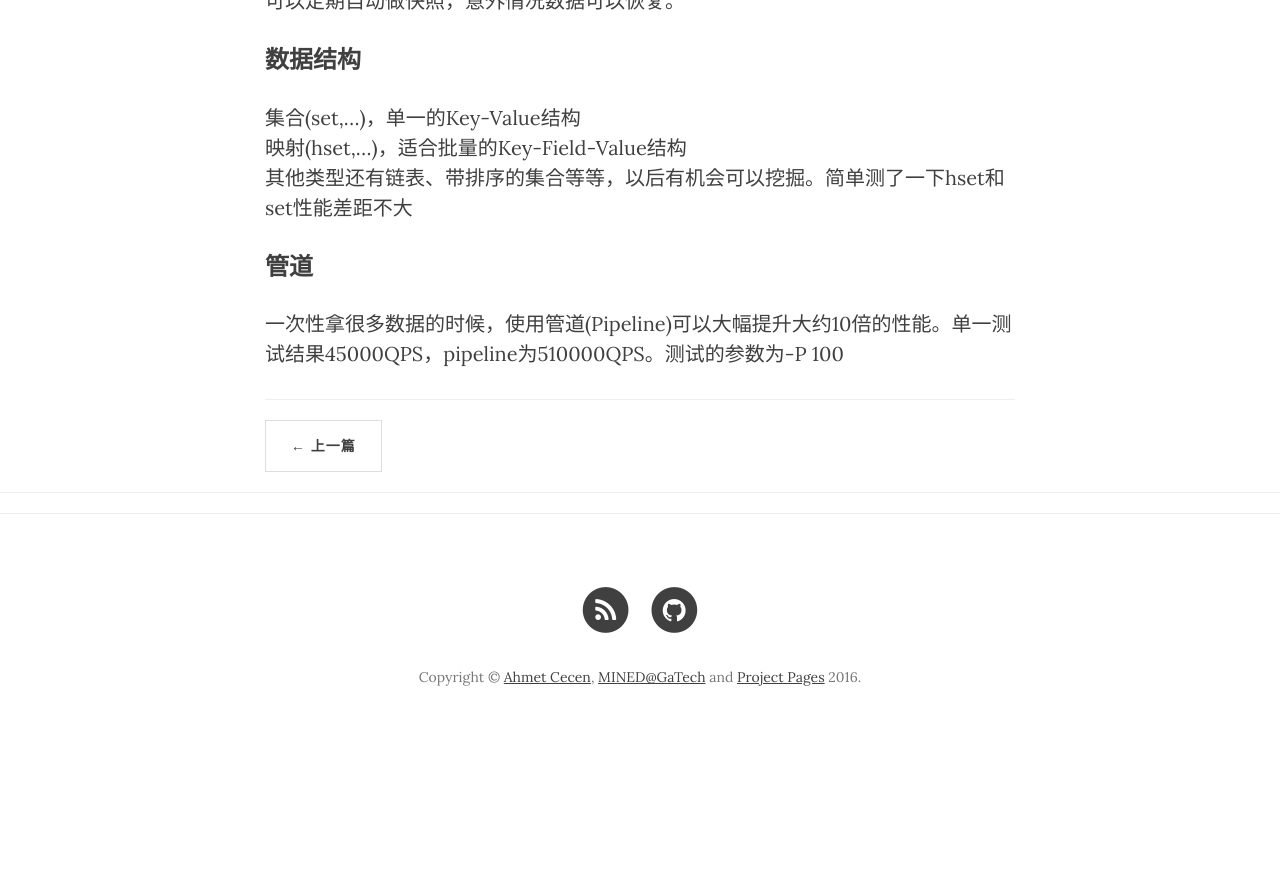
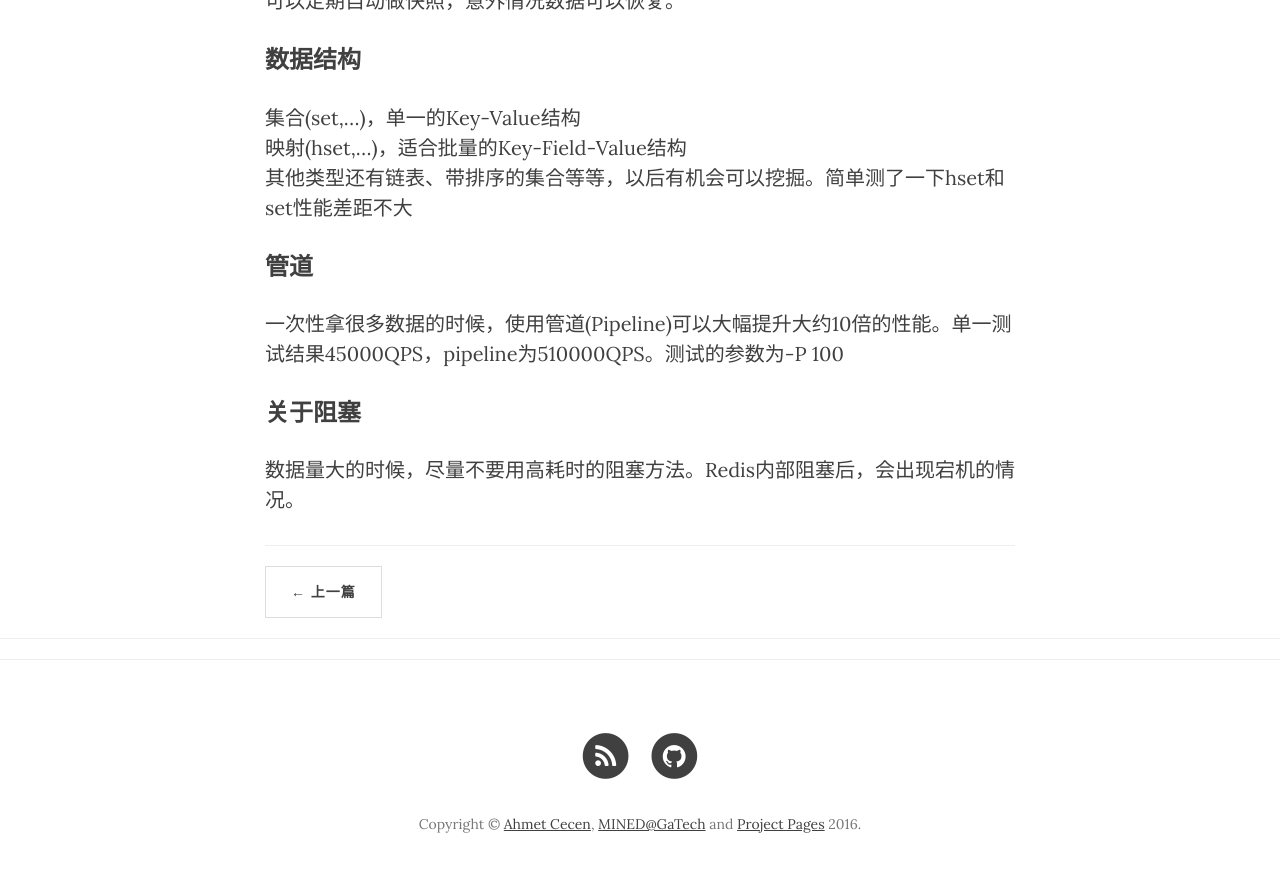
Before and after one commit to htge/htge.github.io, a Jekyll site: the page built from _posts/2018-3-20-redis.md, in a window 1280 px wide and 900 px high, scrolled down 888 px. Shown: the top 872 px of the window. Built offline with Jekyll 4.4.1, drawn with Linux system fonts in a browser that asks for light colours; nearby versions of some CDN libraries; before the commit the page ends 1641 px from its top, so only the background shows below that.

Commit message:
Update content

```diff
--- a/_posts/2018-3-20-redis.md
+++ b/_posts/2018-3-20-redis.md
@@ -34,3 +34,7 @@ share: false
 <h3>管道</h3>
 
 一次性拿很多数据的时候，使用管道(Pipeline)可以大幅提升大约10倍的性能。单一测试结果45000QPS，pipeline为510000QPS。测试的参数为-P 100
+
+<h3>关于阻塞</h3>
+
+数据量大的时候，尽量不要用高耗时的阻塞方法。Redis内部阻塞后，会出现宕机的情况。
```
